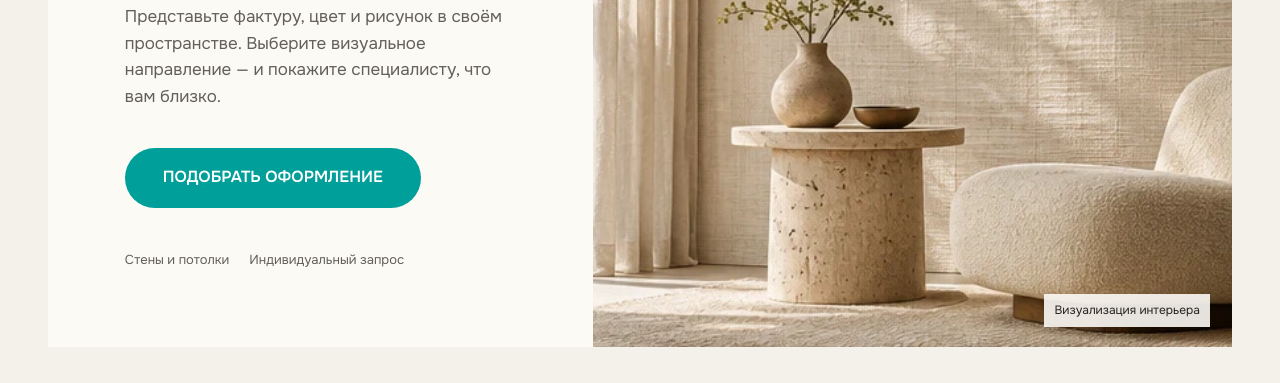
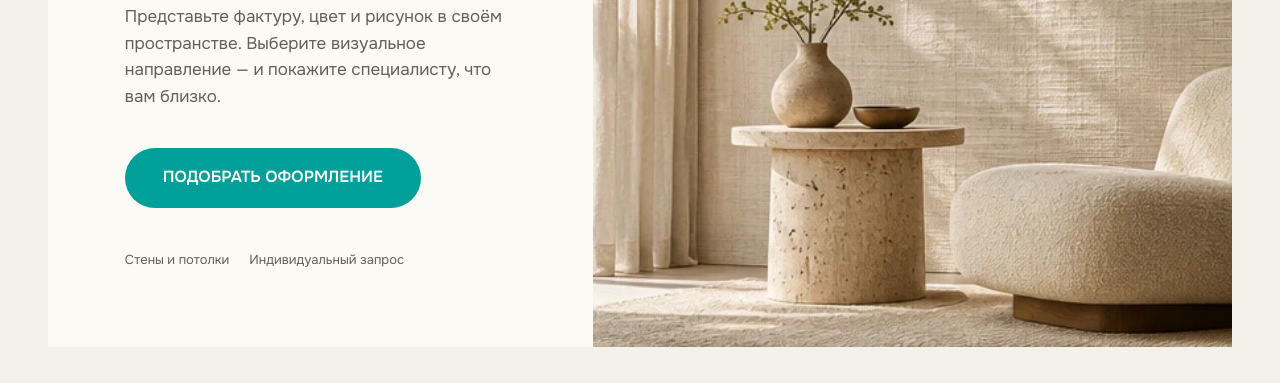
Before and after one commit to QuEZt0r/tihie-steny-catalog-demo, a plain HTML site: page index.html in a window 1280 px wide. Shown: the part 417-800 px from the top of the page. Drawn offline with Linux system fonts and the light colour scheme.

Commit message:
Remove image overlay captions

```diff
--- a/app.js
+++ b/app.js
@@ -16,7 +16,7 @@ function renderFilters(active='all') {
 
 function renderCatalog(active='all') {
   const items = active === 'all' ? categories : categories.filter(item => item.id === active);
-  $('#catalog-grid').innerHTML = items.map(item => `<article class="card"><div class="card-visual"><img src="${item.image}" alt="${escapeHtml(item.alt)}"><span class="image-note">Визуализация интерьера</span></div><div class="card-body"><p class="card-category">${escapeHtml(item.category)}</p><h3>${escapeHtml(item.title)}</h3><p class="card-description">${escapeHtml(item.description)}</p><button type="button" data-select="${item.id}">Рассчитать похожую отделку</button></div></article>`).join('');
+  $('#catalog-grid').innerHTML = items.map(item => `<article class="card"><div class="card-visual"><img src="${item.image}" alt="${escapeHtml(item.alt)}"></div><div class="card-body"><p class="card-category">${escapeHtml(item.category)}</p><h3>${escapeHtml(item.title)}</h3><p class="card-description">${escapeHtml(item.description)}</p><button type="button" data-select="${item.id}">Рассчитать похожую отделку</button></div></article>`).join('');
   $('#catalog-grid').querySelectorAll('[data-select]').forEach(button => button.addEventListener('click', () => choose(button.dataset.select)));
 }
 
--- a/index.html
+++ b/index.html
@@ -24,7 +24,7 @@
         <a class="button button-dark" href="#catalog">Подобрать оформление</a>
         <span class="hero-foot"><span>Стены и потолки</span><span>Индивидуальный запрос</span></span>
       </div>
-      <div class="hero-visual"><img src="./assets/scene-0.webp" alt="Визуализация интерьера со светлой текстильной стеной"><span class="image-note">Визуализация интерьера</span></div>
+      <div class="hero-visual"><img src="./assets/scene-0.webp" alt="Визуализация интерьера со светлой текстильной стеной"></div>
     </section>
 
     <section class="intro wrap" id="how">
```
